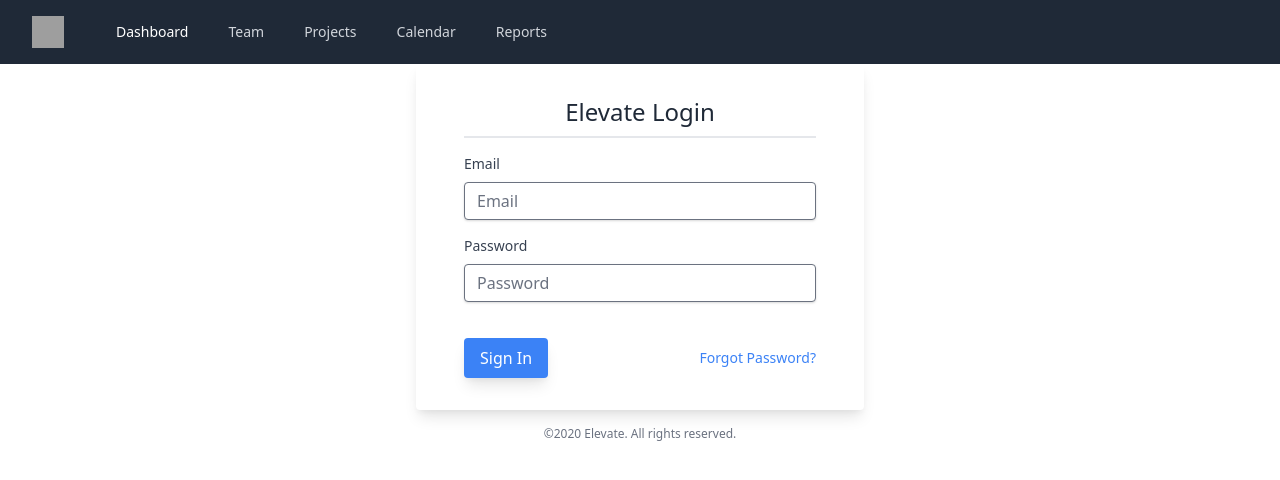
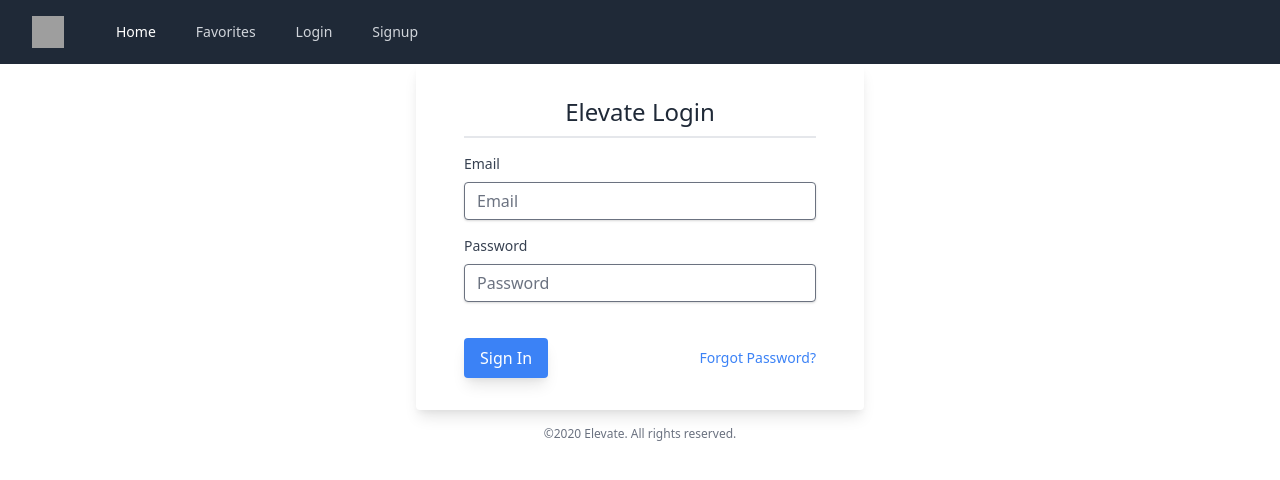
Before and after one commit to tmallz/elevate2.0, a React (Create React App) app: page /login in a window 1280 px wide. Shown: the top 480 px of the page. Built offline with nearby package versions, Linux system fonts and the light colour scheme; grey boxes are pictures that could not be loaded; what react-google-maps would draw is missing.

Commit message:
changed navbar button names and added functionality

```diff
--- a/src/compenents/Nav/index.js
+++ b/src/compenents/Nav/index.js
@@ -29,7 +29,7 @@ function Nav() {
               <div className="flex-shrink-0">
                 <img
                   className="h-8 w-8"
-                  src="https://tailwindui.com/img/logos/workflow-mark-indigo-500.svg"
+                  src="https://icons-for-free.com/iconfiles/png/512/elevator-1321215617605239487.png"
                   alt="Workflow"
                 />
               </div>
@@ -37,32 +37,30 @@ function Nav() {
                 <div className="ml-10 flex items-baseline space-x-4">
                   <a
                     className=" hover:bg-gray-700 text-white px-3 py-2 rounded-md text-sm font-medium"
+                    onClick={() => loadHompage()}
                   >
-                    Dashboard
+                    Home
                   </a>
 
                   <a
                     className="text-gray-300 hover:bg-gray-700 hover:text-white px-3 py-2 rounded-md text-sm font-medium"
+                    onClick={() => loadFavorites()}
                   >
-                    Team
+                    Favorites
                   </a>
 
                   <a
                     className="text-gray-300 hover:bg-gray-700 hover:text-white px-3 py-2 rounded-md text-sm font-medium"
+                    onClick={() => loadLogin()}
                   >
-                    Projects
+                    Login
                   </a>
 
                   <a
                     className="text-gray-300 hover:bg-gray-700 hover:text-white px-3 py-2 rounded-md text-sm font-medium"
+                    onClick={() => loadSignup()}
                   >
-                    Calendar
-                  </a>
-
-                  <a
-                    className="text-gray-300 hover:bg-gray-700 hover:text-white px-3 py-2 rounded-md text-sm font-medium"
-                  >
-                    Reports
+                    Signup
                   </a>
                 </div>
               </div>
@@ -128,32 +126,29 @@ function Nav() {
               <div ref={ref} className="px-2 pt-2 pb-3 space-y-1 sm:px-3">
                 <a
                   className="hover:bg-gray-700 text-white block px-3 py-2 rounded-md text-base font-medium"
+                  onClick={() => loadHompage()}
                 >
-                  Dashboard
+                  Home
                 </a>
 
                 <a
                   className="text-gray-300 hover:bg-gray-700 hover:text-white block px-3 py-2 rounded-md text-base font-medium"
+                  onClick={() => loadFavorites()}
                 >
-                  Team
+                  Favorite
                 </a>
 
                 <a
                   className="text-gray-300 hover:bg-gray-700 hover:text-white block px-3 py-2 rounded-md text-base font-medium"
+                  onClick={() => loadLogin()}
                 >
-                  Projects
+                  Login
                 </a>
 
                 <a
                   className="text-gray-300 hover:bg-gray-700 hover:text-white block px-3 py-2 rounded-md text-base font-medium"
                 >
                   Calendar
-                </a>
-
-                <a
-                  className="text-gray-300 hover:bg-gray-700 hover:text-white block px-3 py-2 rounded-md text-base font-medium"
-                >
-                  Reports
                 </a>
               </div>
             </div>
--- a/src/pages/homepage.js
+++ b/src/pages/homepage.js
@@ -1,6 +1,7 @@
 import React, { Component } from "react";
 import API from "../utils/API";
 import Map from '../compenents/Map';
+require("dotenv").config();
 
 
 
@@ -11,7 +12,7 @@ class Elevate extends Component {
             <div>
                 <div style= {{width: '75vw', height: '75vh'}}>
                     <Map
-                        googleMapURL = {`https://maps.googleapis.com/maps/api/js?v=3.exp&libraries=geometry,drawing,places&key=`}
+                        googleMapURL = {`https://maps.googleapis.com/maps/api/js?v=3.exp&libraries=geometry,drawing,places&key=${process.env.REACT_APP_GOOGLE_KEY}`}
                         loadingElement = {<div style={{height: "100%"}} />}
                         containerElement = {<div style={{height: "100%"}} />}
                         mapElement = {<div style={{height: "100%"}} />}
```
Also changed, not shown: src/utils/elevator.png (added).
